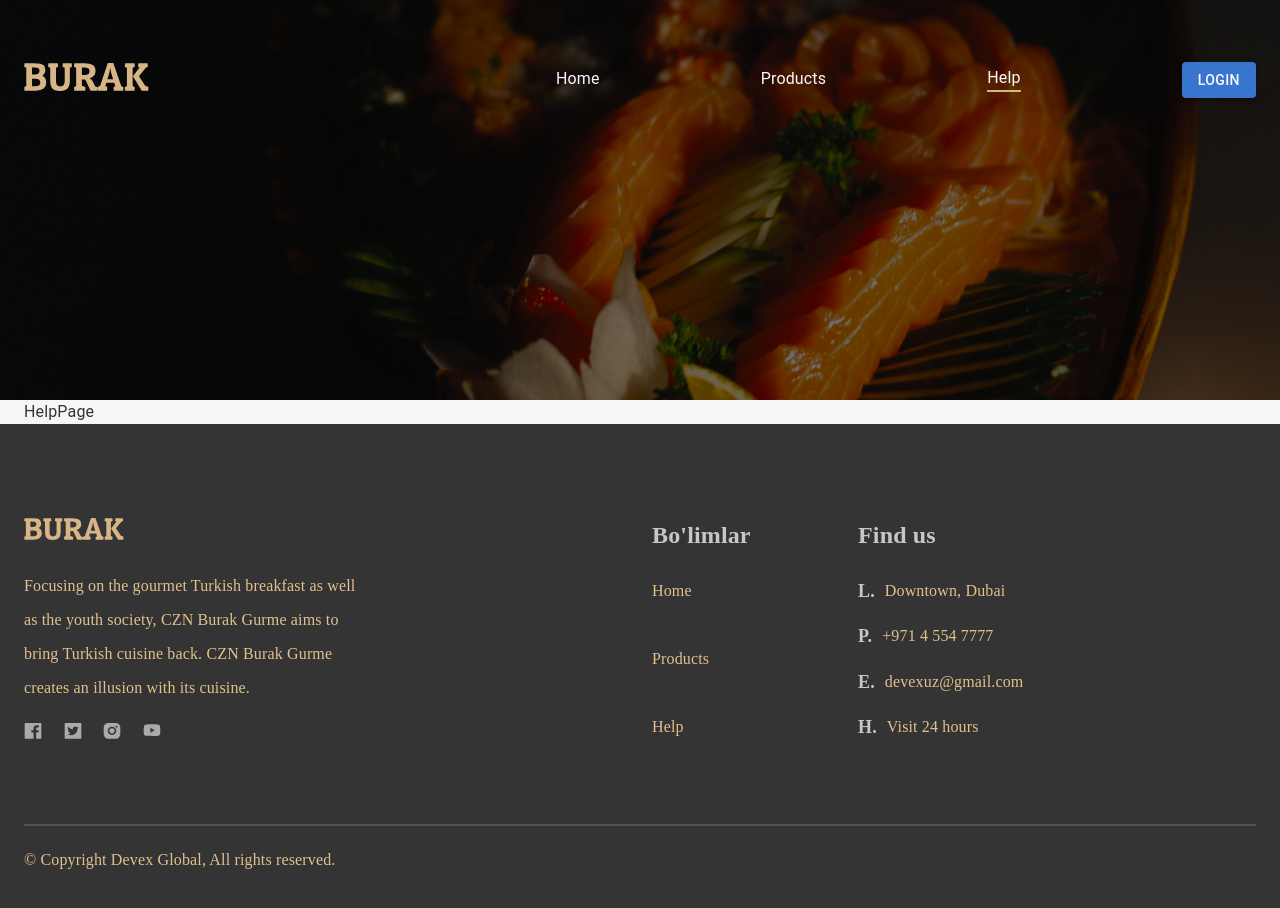
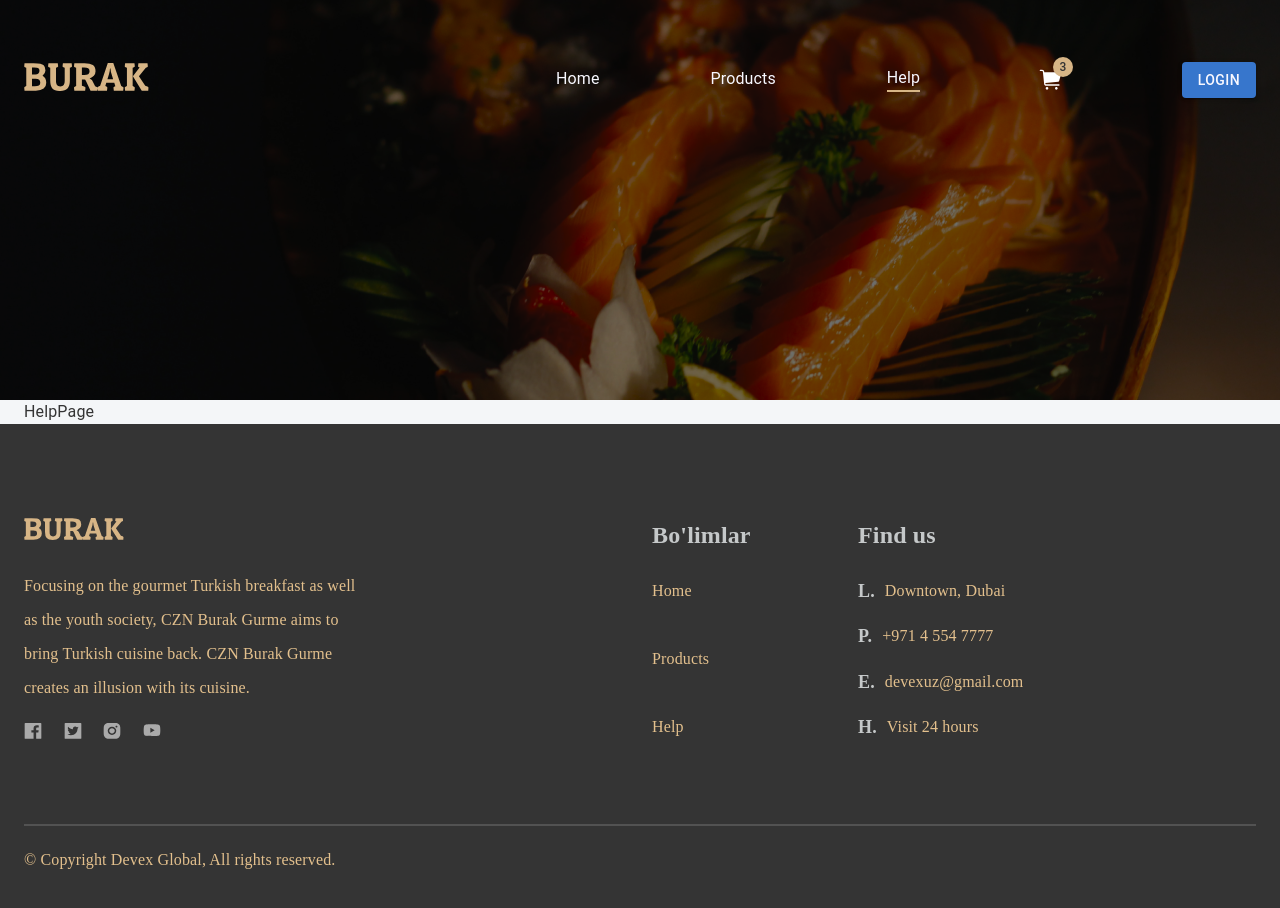
Before and after one commit to rakhimboev/burak-react, a React (Create React App) app: page /help in a window 1280 px wide. Shown: the top 908 px of the page. Built offline with nearby package versions, Linux system fonts and the light colour scheme.

Commit message:
feat: integration footer and basket source

```diff
--- a/src/app/components/headers/otherNavbar.tsx
+++ b/src/app/components/headers/otherNavbar.tsx
@@ -1,5 +1,6 @@
 import { Box, Button, Container, Stack } from "@mui/material";
 import { NavLink } from "react-router-dom";
+import Basket from "./Basket";
 
 export const OtherNavbar = () => {
   const authMember = null;
@@ -40,7 +41,7 @@ export const OtherNavbar = () => {
                 Help
               </NavLink>
             </Box>
-            {/* basket */}
+            <Basket />
 
             {!authMember ? (
               <Box>
```
